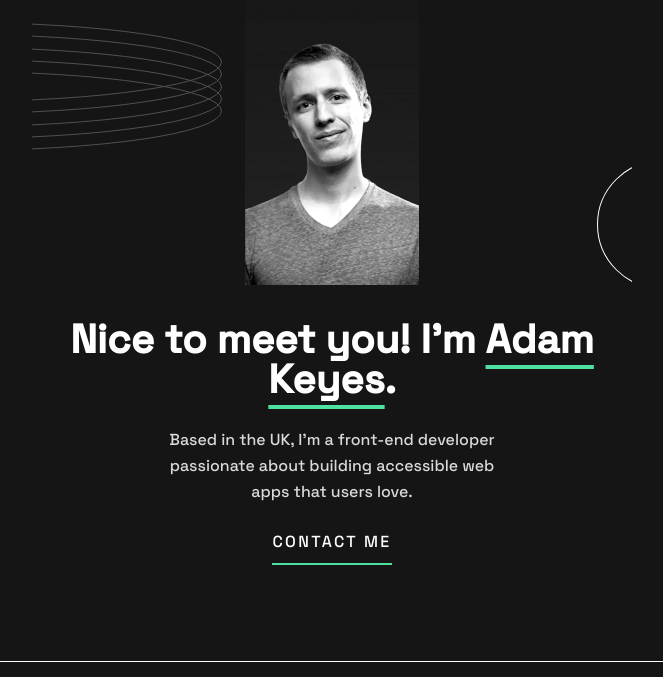
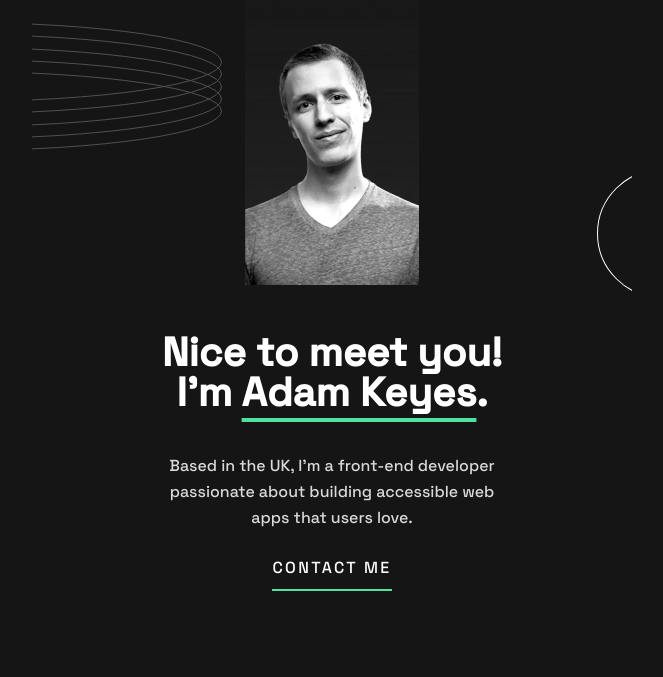
Before and after one commit to bengera/single-page-developer-portfolio, a website: page index.html in a window 1280 px wide. Shown: the part 123-800 px from the top of the page, without its empty margins (308-971 px from the left). Drawn offline with Linux system fonts and the light colour scheme.

Commit message:
header-fix :bug:

```diff
--- a/sass/_header.scss
+++ b/sass/_header.scss
@@ -25,11 +25,13 @@
     &__profile-pic {
         width: 174px;
         margin: 0 auto;
+        margin-bottom: 40px;
     }
 
     &__inner-container {
 
         min-width: 325px;
+        // max-width: 362px;
         max-width: 600px;
         margin: 0 auto;
         background-image: url(../img/pattern-rings.svg), url(../img/pattern-circle.svg);
@@ -41,6 +43,11 @@
         font-size: 40px;
         line-height: 40px;
         color: #FFF;
+
+        max-width: 362px;
+        margin: 0 auto;
+        margin-bottom: 40px;
+
     }
 
     &__description {
```
Also changed, not shown: css/style.css.
